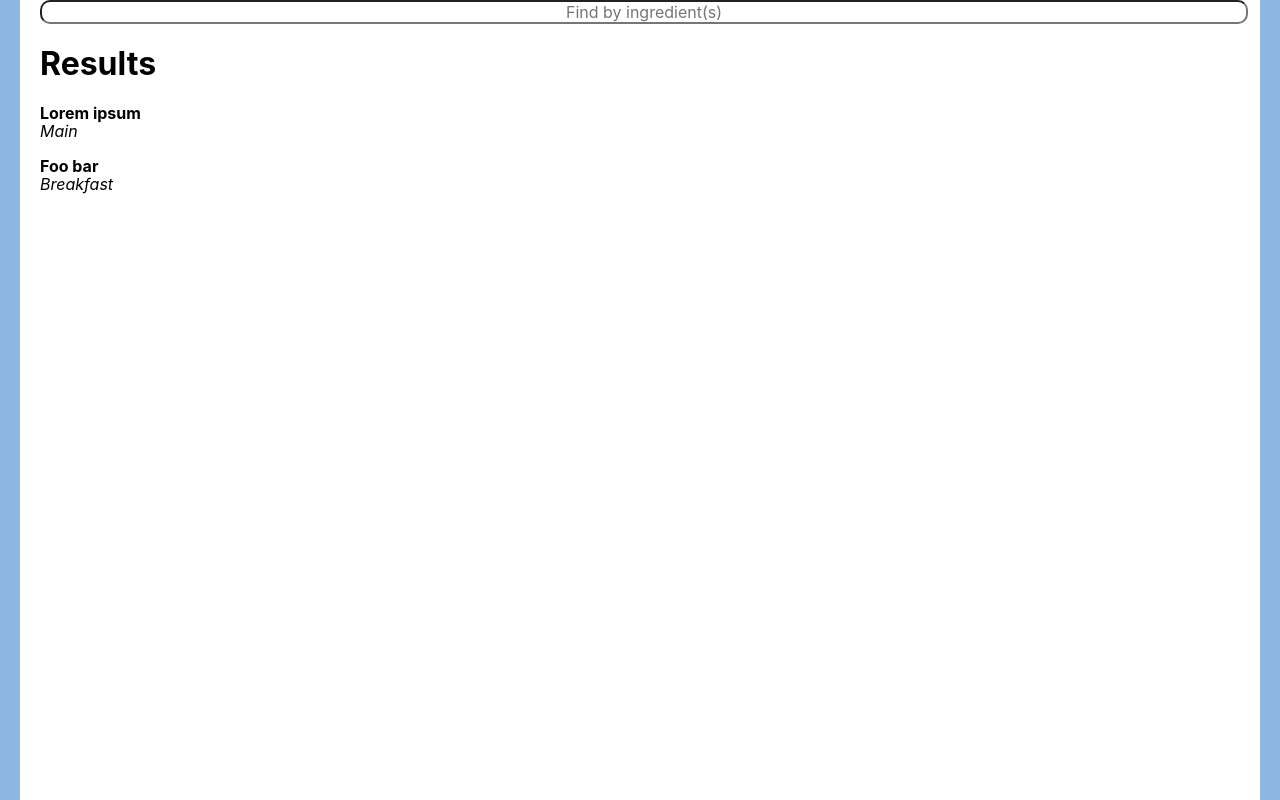
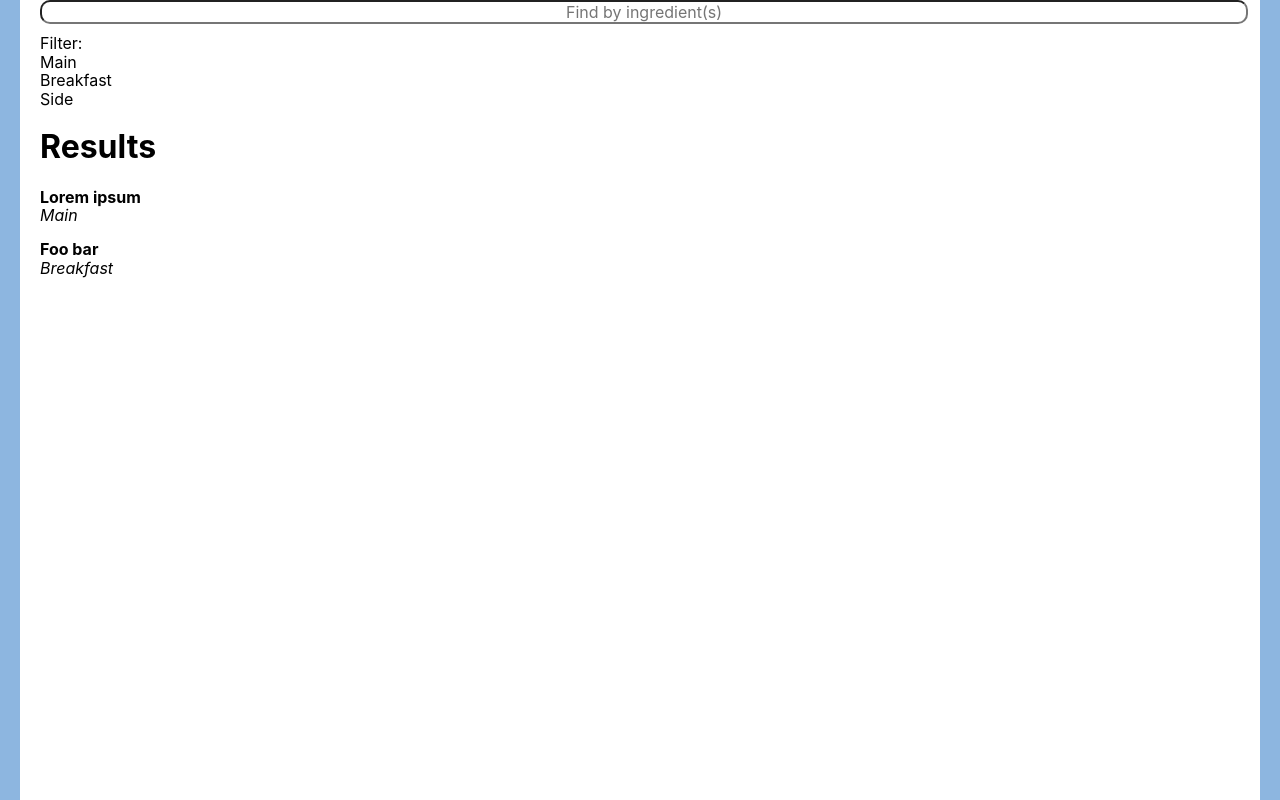
Before and after one commit to aendyeh/khef-frontend, a React (Create React App) app: page /browse in a window 1280 px wide. Built offline with nearby package versions, Linux system fonts and the light colour scheme.

Commit message:
"Actual" pills

```diff
--- a/src/components/BrowsePage.tsx
+++ b/src/components/BrowsePage.tsx
@@ -6,7 +6,16 @@ import './BrowsePage.scss'
 
 function BrowsePage() {
   function pillItems() {
-    return []
+    return [{
+      text: "Main",
+      isActive: true
+    }, {
+      text: "Breakfast",
+      isActive: false
+    }, {
+      text: "Side",
+      isActive: false
+    }, ]
   }
 
   function recipes(): any[] {
@@ -24,6 +33,7 @@ function BrowsePage() {
   return (
     <article className="browsable-content">
       <Search onSubmit={() => console.warn("TODO")} hasButton={false} />
+      Filter:
       <Pills items={pillItems()} />
       <h1>Results</h1>
 
```
